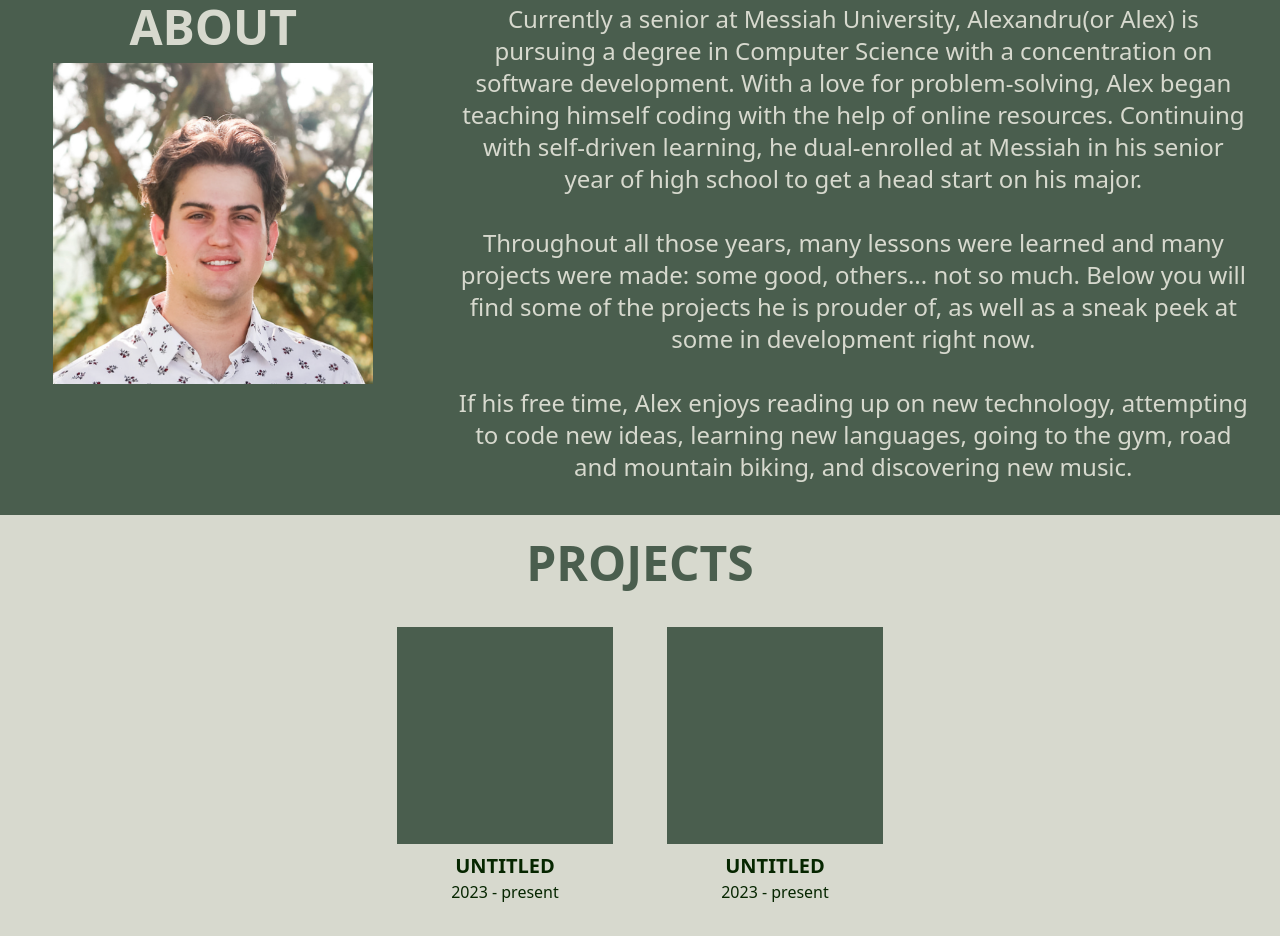
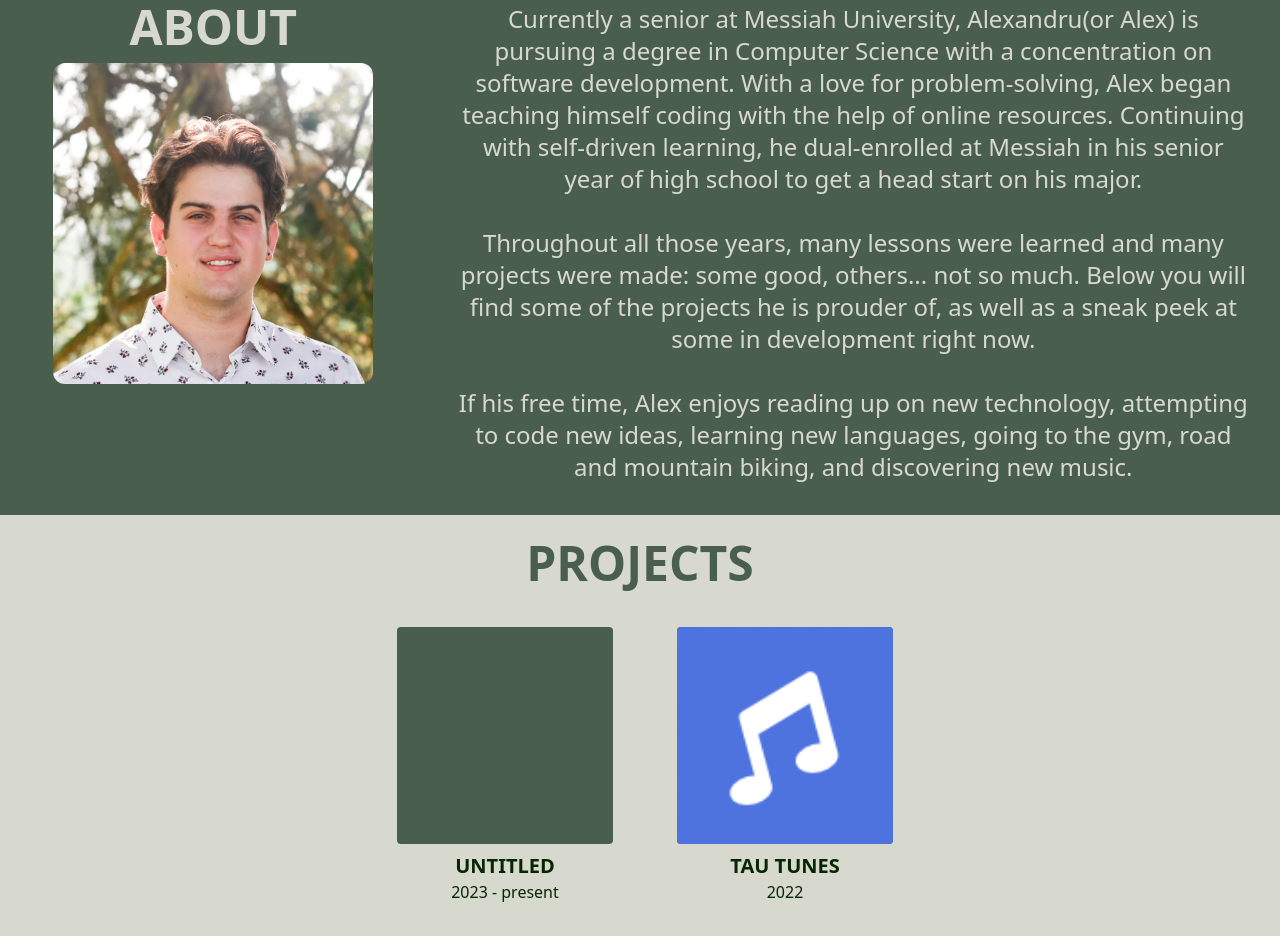
Before and after one commit to dev-arekusandoru/portfolio, a plain HTML site: page src/index.html in a window 1280 px wide. Shown: the part 829-1765 px from the top of the page. Drawn offline with Linux system fonts and the light colour scheme.

Commit message:
tautunes thumbnail

```diff
--- a/src/index.html
+++ b/src/index.html
@@ -107,7 +107,7 @@
 <div id="about" class="flex flex-col md:flex-row w-full items-center md:items-start h-auto bg-midgreen">
     <div class=" md:w-1/3 flex md:my-8 flex-col justify-center items-center ">
         <h2 class="text-center text-5xl text-bone font-bold mt-6 md:mt-0">ABOUT</h2>
-        <img class="w-3/4 max-w-[400px] mt-3 mb-4" src="../img/headshot.png" alt="">
+        <img class="w-3/4 max-w-[400px] mt-3 mb-4 rounded-xl" src="../img/headshot.png" alt="">
     </div>
     <p
        class="text-lg md:text-xl lg:text-2xl xl:text-2xl px-4 md:px-8 lg:pxx-16 mt-4 md:my-8 mb-6 text-bone text-center md:w-2/3">
@@ -128,17 +128,17 @@
 <div id="projects" class="flex flex-col w-full items-center h-auto bg-bone">
     <h2 class="text-5xl text-midgreen font-bold my-6">PROJECTS</h2>
     <div class="flex flex-row justify-center w-full flex-wrap">
-        <a class="ml-[10px] w-[260px] flex flex-col items-center justify-center project h-auto"
+        <a class="mx-[10px] w-[260px] flex flex-col items-center justify-center project h-auto"
            href="http://tautech.cs.messiah.edu" target="_blank">
-            <div class="bg-midgreen w-5/6 h-[217px] mt-4"></div>
+            <div class="bg-midgreen w-5/6 h-[217px] mt-4 rounded"></div>
             <h6 class="text-darkgreen text-lg sd:text-xl font-bold uppercase mt-2 mb-0">Untitled</h6>
             <p class="text-darkgreen text-base">2023 - present</p>
         </a>
-        <a class="mx-[10px] w-[260px] flex flex-col items-center justify-center project h-auto"
+        <a class="ml-[10px] w-[260px] flex flex-col items-center justify-center project h-auto"
            href="http://tautech.cs.messiah.edu" target="_blank">
-            <div class="bg-midgreen w-5/6 h-[217px] mt-4"></div>
-            <h6 class="text-darkgreen text-lg sd:text-xl font-bold uppercase mt-2 mb-0">Untitled</h6>
-            <p class="text-darkgreen text-base">2023 - present</p>
+            <img class="bg-midgreen w-5/6 h-[217px] mt-4 rounded" src="../img/tautunes.png">
+            <h6 class="text-darkgreen text-lg sd:text-xl font-bold uppercase mt-2 mb-0">Tau Tunes</h6>
+            <p class="text-darkgreen text-base">2022</p>
         </a>
     </div>
     <div class="h-[8rem] md:h-[4rem] lg:h-[2rem]"></div>
```
Also changed, not shown: dist/output.css, img/tautunes.png (added).
